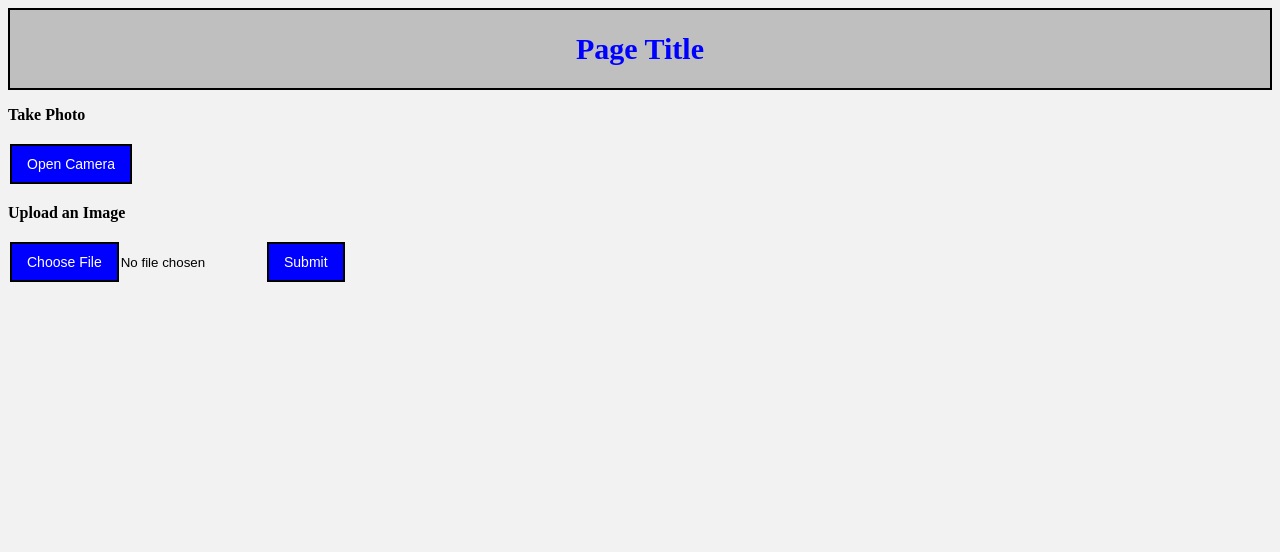
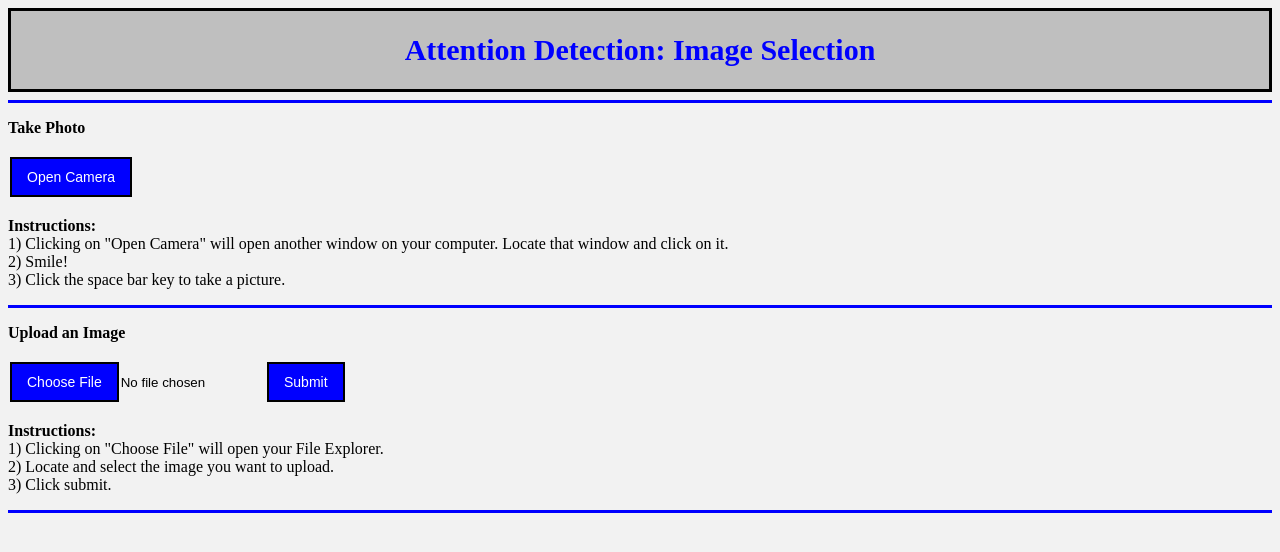
Before and after one commit to MelissaMullenUNH/Team_Sabra_Melissa, a Flask app: page / in a window 1280 px wide. Shown: the top 552 px of the page. Run offline with Flask 2, Linux system fonts and the light colour scheme.

Commit message:
finalized Flask layout

```diff
--- a/templates/index.html
+++ b/templates/index.html
@@ -21,7 +21,7 @@
     .header {
         padding: 2px;
         text-align: center;
-        border: 2px solid black;
+        border: 3px solid black;
         background-color: #bfbfbf;
         color: blue;
         font-size: 15;
@@ -55,11 +55,18 @@
     </head>
     <body style="background-color:#f2f2f2;">
         <div class="header">
-            <h1>Page Title</h1>
+            <h1>Attention Detection: Image Selection</h1>
         </div>
+        <HR COLOR="blue" SIZE="3">
         <p><b>Take Photo</b></p>
         <a href="/camera"><input type="button" class="button" value="Open Camera"></a>
-
+        <p><b>Instructions:</b><br>
+            1) Clicking on "Open Camera" will open another window on your computer.
+            Locate that window and click on it. <br>
+            2) Smile!<br>
+            3) Click the space bar key to take a picture.
+        </p>
+        <HR COLOR="blue" SIZE="3">
         <p><b>Upload an Image</b></p>
         <form action = "search" method = "POST"
             enctype = "multipart/form-data">
@@ -68,6 +75,12 @@
             <input type = "submit" class="button"/>
         </form>
 
+        <p><b>Instructions:</b><br>
+            1) Clicking on "Choose File" will open your File Explorer. <br>
+            2) Locate and select the image you want to upload. <br>
+            3) Click submit.
+        </p>
+        <HR COLOR="blue" SIZE="3">
     <section class="row">
         {% for image in images %}
             <section class="col-md-4 col-sm-6" style="background-color: green;">
```
Also changed, not shown: templates/search_results.html (+4 -6 lines).
